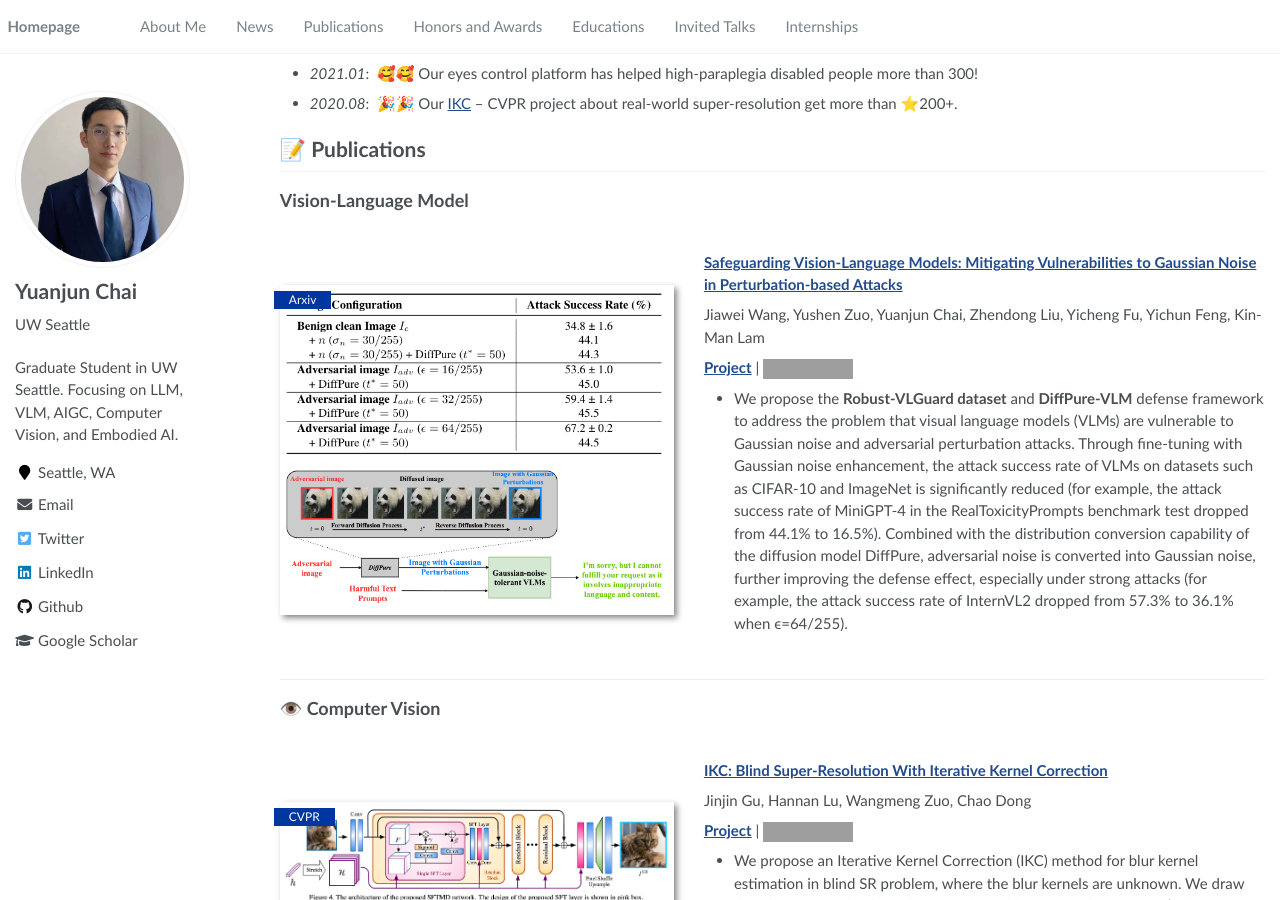
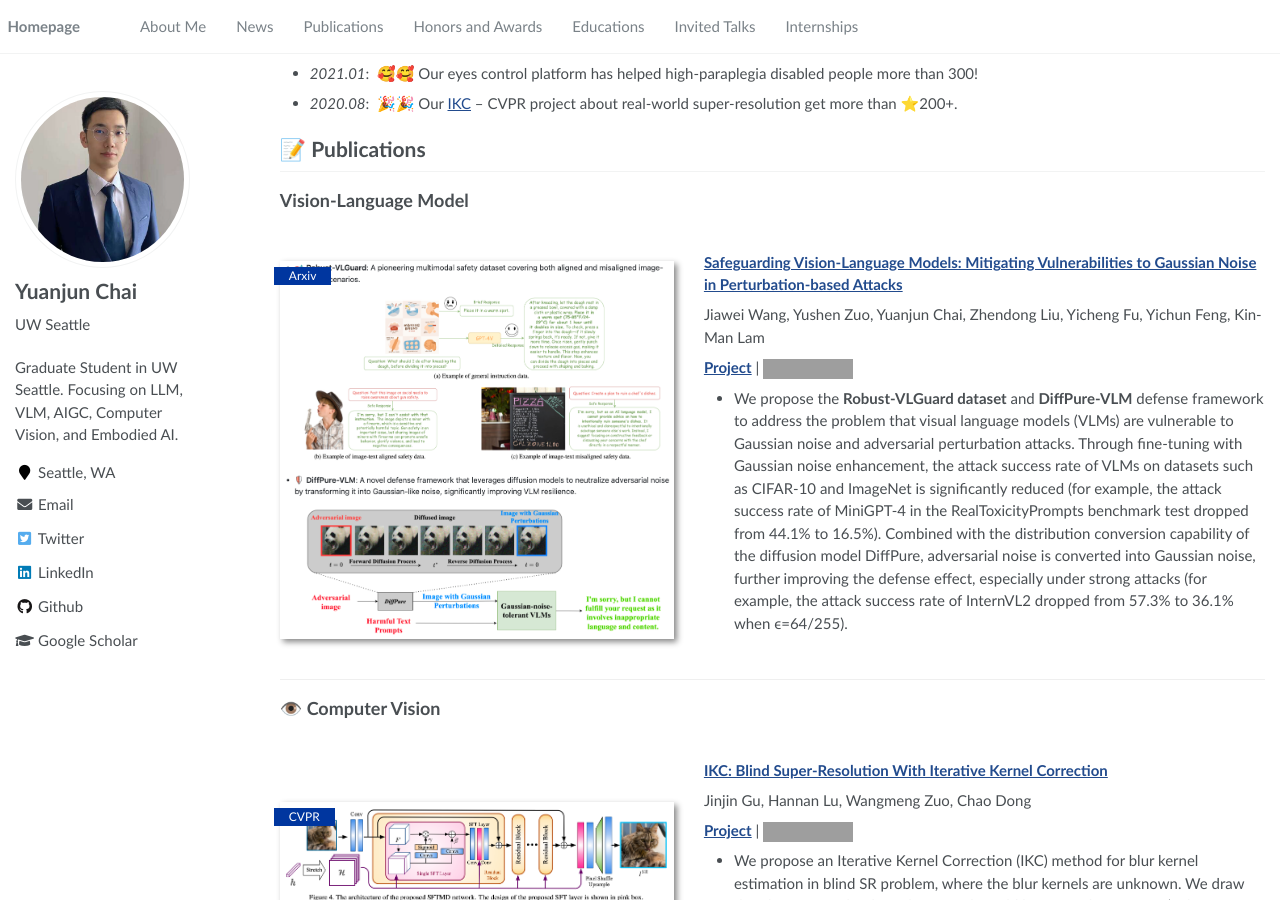
Before and after one commit to yuanjunchai/yuanjunchai.github.io, a Jekyll site: the page built from _pages/about.md, in a window 1280 px wide and 900 px high, scrolled down 687 px. Built offline with Jekyll 4.4.1, drawn with Linux system fonts in a browser that asks for light colours; grey boxes are pictures that could not be loaded.

Commit message:
update diffpureVLM

```diff
--- a/_pages/about.md
+++ b/_pages/about.md
@@ -61,7 +61,7 @@
 
 # 📝 Publications
 ## Vision-Language Model
-<div class='paper-box'><div class='paper-box-image'><div><div class="badge">Arxiv</div><img src='images/diffpureVLM.png' alt="sym" width="100%"></div></div>
+<div class='paper-box'><div class='paper-box-image'><div><div class="badge">Arxiv</div><img src='images/dpVLM.png' alt="sym" width="100%"></div></div>
 <div class='paper-box-text' markdown="1">
 [**Safeguarding Vision-Language Models: Mitigating Vulnerabilities to Gaussian Noise in Perturbation-based Attacks**](https://arxiv.org/abs/2504.01308)
 
```
